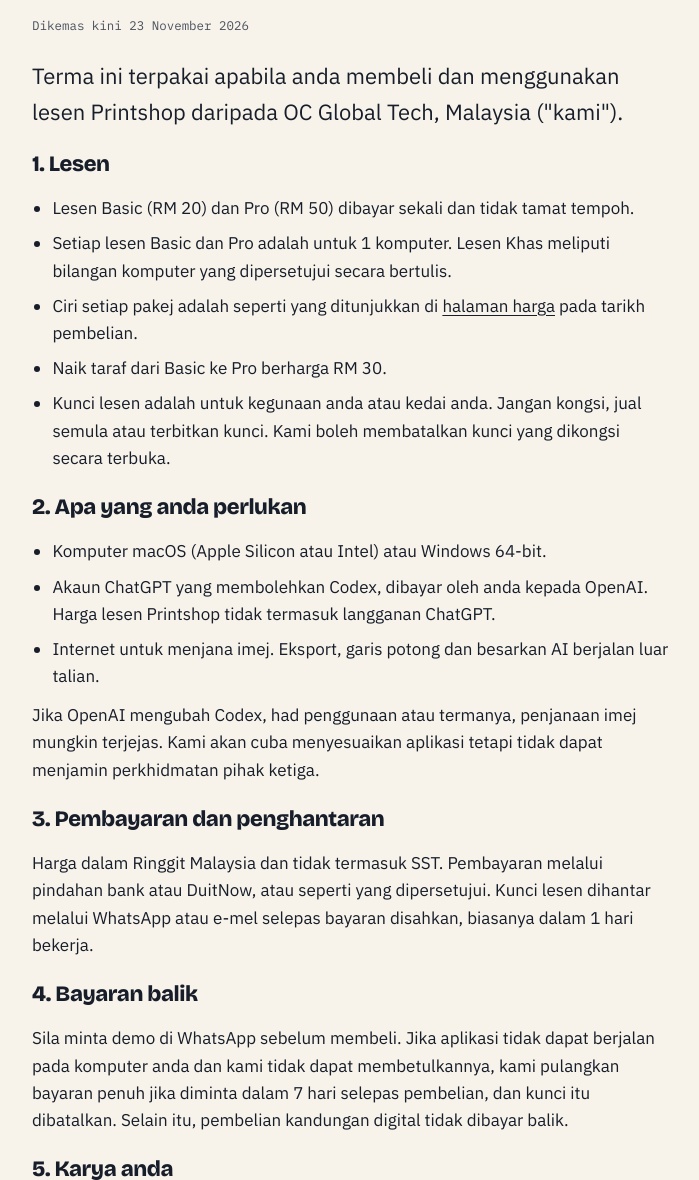
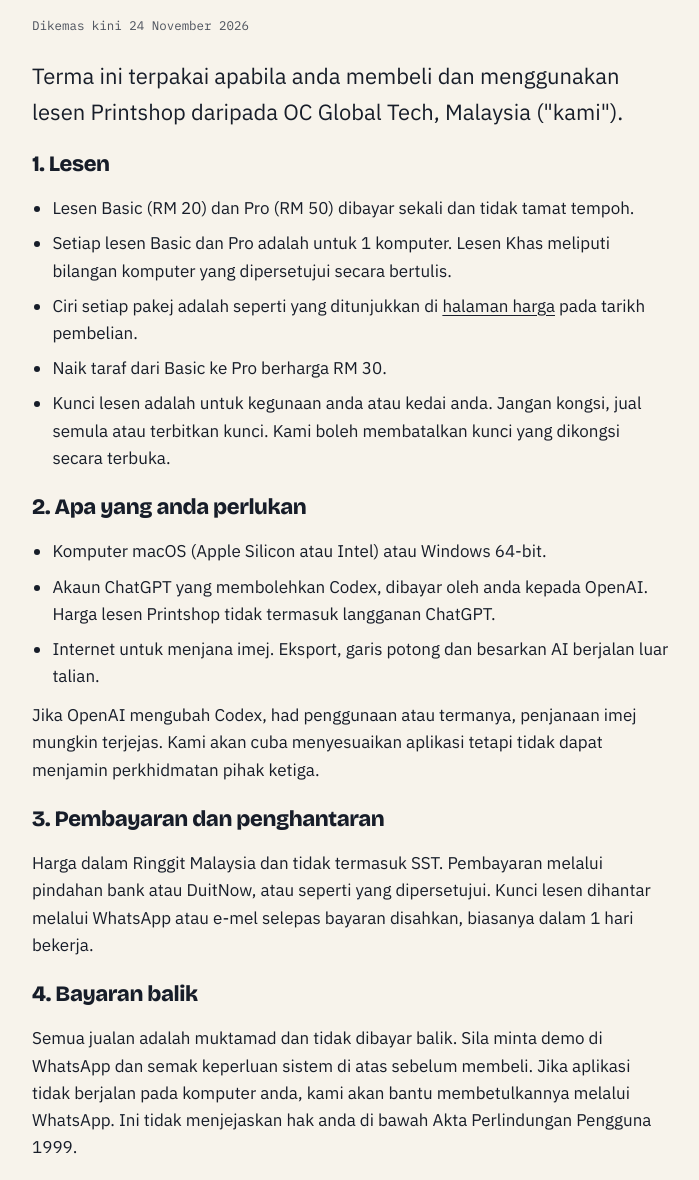
Before and after one commit to MohamadFazuan/printshop, an Electron app: page site/terms.html in a window 1280 px wide. Shown: the part 174-1354 px from the top of the page, without its empty margins (288-987 px from the left). Drawn offline with nearby package versions, Linux system fonts and the light colour scheme.

Commit message:
Make all sales final in the terms of sale
Buyers see a WhatsApp demo before paying, so the 7-day refund for an app
that will not run is replaced by help to fix it. Statutory rights under the
Consumer Protection Act 1999 are kept.

Co-Authored-By: Claude Opus 5.5 <noreply@anthropic.com>

```diff
--- a/site/terms.html
+++ b/site/terms.html
@@ -26,7 +26,7 @@
 </header>
 <main id="main" class="wrap legal">
   <h1><span class="ms">Terma dan Syarat</span><span class="en">Terms and Conditions</span></h1>
-<p class="legal__date"><span class="ms">Dikemas kini 23 November 2026</span><span class="en">Updated 23 November 2026</span></p>
+<p class="legal__date"><span class="ms">Dikemas kini 24 November 2026</span><span class="en">Updated 24 November 2026</span></p>
   <p class="legal__lede ms">Terma ini terpakai apabila anda membeli dan menggunakan lesen Printshop daripada OC Global Tech, Malaysia ("kami").</p><p class="legal__lede en">These terms apply when you buy and use a Printshop licence from OC Global Tech, Malaysia ("we").</p>
   <section>
     <h2><span class="ms">1. Lesen</span><span class="en">1. The licence</span></h2>
@@ -53,7 +53,7 @@
   </section>
   <section>
     <h2><span class="ms">4. Bayaran balik</span><span class="en">4. Refunds</span></h2>
-    <p class="ms">Sila minta demo di WhatsApp sebelum membeli. Jika aplikasi tidak dapat berjalan pada komputer anda dan kami tidak dapat membetulkannya, kami pulangkan bayaran penuh jika diminta dalam 7 hari selepas pembelian, dan kunci itu dibatalkan. Selain itu, pembelian kandungan digital tidak dibayar balik.</p><p class="en">Ask for a demo on WhatsApp before you buy. If the app cannot run on your computer and we cannot fix it, we refund in full when asked within 7 days of purchase, and the key is revoked. Otherwise digital purchases are not refundable.</p>
+    <p class="ms">Semua jualan adalah muktamad dan tidak dibayar balik. Sila minta demo di WhatsApp dan semak keperluan sistem di atas sebelum membeli. Jika aplikasi tidak berjalan pada komputer anda, kami akan bantu membetulkannya melalui WhatsApp. Ini tidak menjejaskan hak anda di bawah Akta Perlindungan Pengguna 1999.</p><p class="en">All sales are final and not refundable. Ask for a demo on WhatsApp and check the requirements above before you buy. If the app does not run on your computer, we will help you fix it over WhatsApp. This does not affect your rights under the Consumer Protection Act 1999.</p>
   </section>
   <section>
     <h2><span class="ms">5. Karya anda</span><span class="en">5. Your artwork</span></h2>
```
